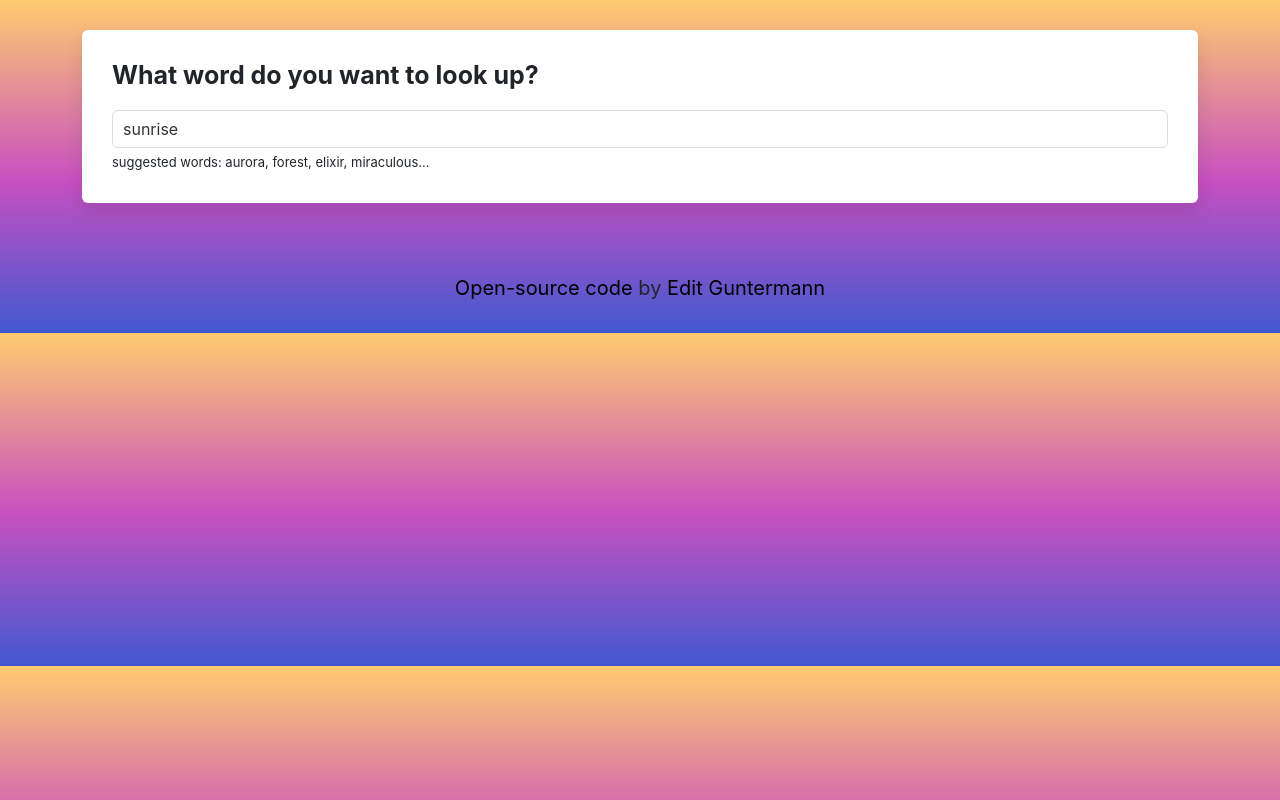
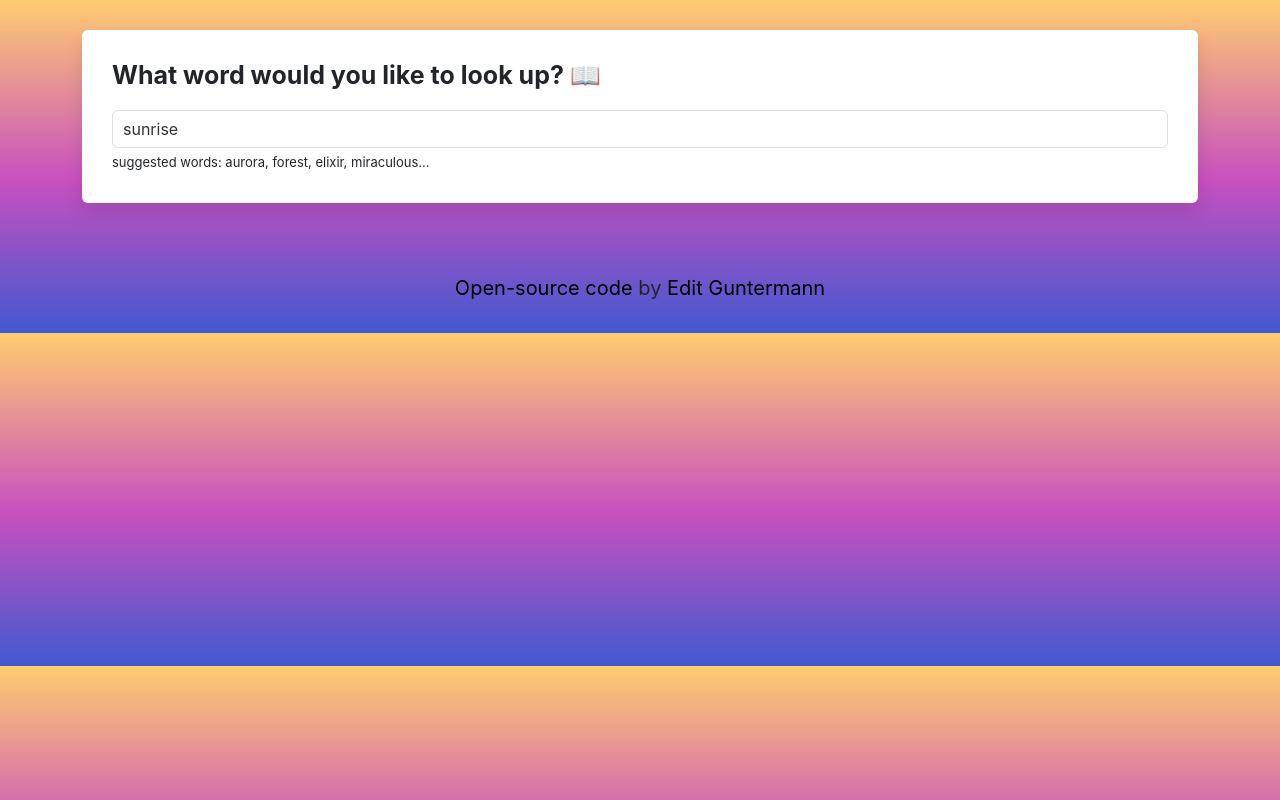
Before and after one commit to Ditke-ZH/dictionary-project, a React (Create React App) app: page / in a window 1280 px wide. Built offline with nearby package versions, Linux system fonts and the light colour scheme; no server answers.

Commit message:
added noreferrer

```diff
--- a/src/Dictionary.js
+++ b/src/Dictionary.js
@@ -36,7 +36,7 @@ export default function Dictionary(props) {
     return (
       <div className="Dictionary">
         <section>
-          <h1>What word do you want to look up?</h1>
+          <h1>What word would you like to look up? 📖</h1>
           <form onSubmit={handleSubmit}>
             <input
               type="search"
--- a/src/Phonetic.js
+++ b/src/Phonetic.js
@@ -4,7 +4,7 @@ export default function Phonetic(props) {
   console.log(props.phonetic);
   return (
     <div className="Phonetic">
-      <a href={props.phonetic.audio} target="_blank">
+      <a href={props.phonetic.audio} target="_blank" rel="noreferrer">
         Listen
       </a>
       <br />
```
